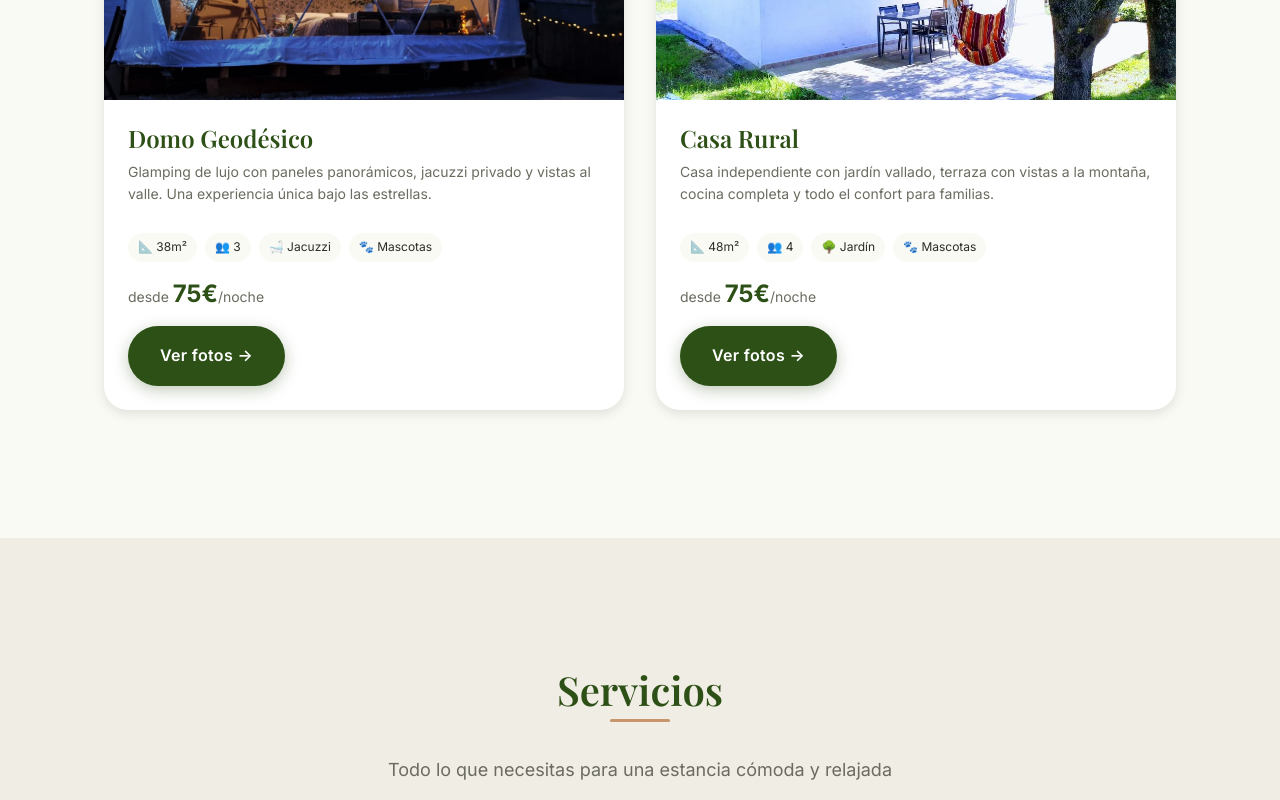
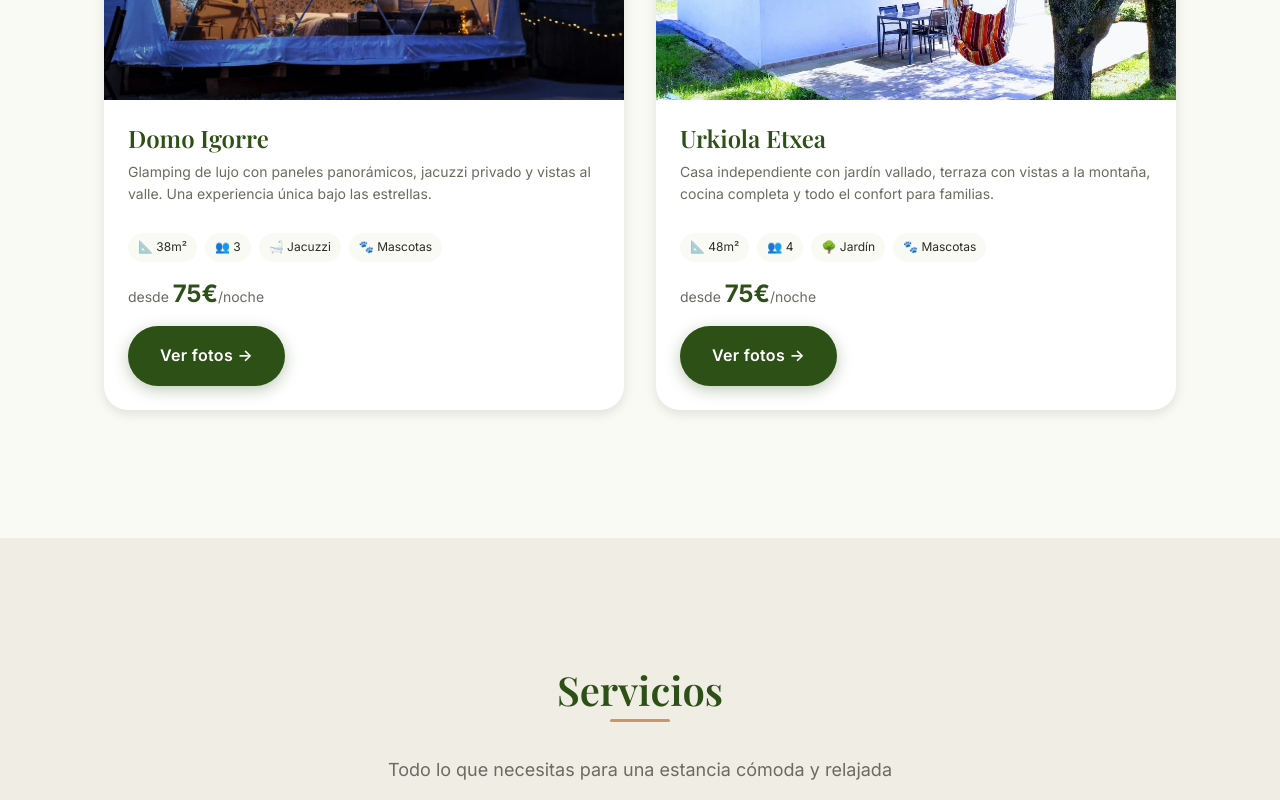
Before and after one commit to PabloSainz98/mendien-artean-web, a plain HTML site: page index.html in a window 1280 px wide. Shown: the part 2140-2940 px from the top of the page. Drawn offline with nearby package versions, Linux system fonts and the light colour scheme; a web font is replaced by a local one.

Commit message:
fix(i18n): resolve property keys and rename stays to Domo Igorre and Urkiola Etxea

```diff
--- a/index.html
+++ b/index.html
@@ -225,7 +225,7 @@
             <span class="property-badge" data-i18n="properties.featured">Destacado</span>
           </div>
           <div class="property-card-content">
-            <h3 data-i18n="properties.domo.title">Domo Geodésico</h3>
+            <h3 data-i18n="properties.domo.title">Domo Igorre</h3>
             <p data-i18n="properties.domo.desc">Glamping de lujo con paneles panorámicos, jacuzzi privado y vistas al valle. Una experiencia única bajo las estrellas.</p>
             <div class="property-card-features">
               <span>📐 38m²</span>
@@ -246,7 +246,7 @@
             <img src="images/444547533.jpg" alt="Casa rural con terraza y jardín" loading="lazy" decoding="async" width="600" height="400">
           </div>
           <div class="property-card-content">
-            <h3 data-i18n="properties.casa.title">Casa Rural</h3>
+            <h3 data-i18n="properties.casa.title">Urkiola Etxea</h3>
             <p data-i18n="properties.casa.desc">Casa independiente con jardín vallado, terraza con vistas a la montaña, cocina completa y todo el confort para familias.</p>
             <div class="property-card-features">
               <span>📐 48m²</span>
@@ -391,7 +391,7 @@
 
           <div class="pricing-property-links">
             <div class="pricing-property">
-              <strong data-i18n="properties.domo.title">Domo Geodésico</strong>
+              <strong data-i18n="properties.domo.title">Domo Igorre</strong>
               <div class="pricing-book">
                 <a href="#booking" class="btn btn-primary btn-sm">
                   <span data-i18n="price.bookdirect">✉️ Directo</span>
@@ -405,7 +405,7 @@
               </div>
             </div>
             <div class="pricing-property">
-              <strong data-i18n="properties.casa.title">Casa Rural</strong>
+              <strong data-i18n="properties.casa.title">Urkiola Etxea</strong>
               <div class="pricing-book">
                 <a href="#booking" class="btn btn-primary btn-sm">
                   <span data-i18n="price.bookdirect">✉️ Directo</span>
@@ -453,8 +453,8 @@
             <div class="form-group">
               <label for="b_property" data-i18n="booking.property">Alojamiento</label>
               <select id="b_property" name="property" required>
-                <option value="domo" data-i18n="booking.property.domo">Domo Geodésico</option>
-                <option value="casa" data-i18n="booking.property.casa">Casa Rural</option>
+                <option value="domo" data-i18n="booking.property.domo">Domo Igorre</option>
+                <option value="casa" data-i18n="booking.property.casa">Urkiola Etxea</option>
               </select>
             </div>
           </div>
@@ -569,8 +569,8 @@
       </div>
 
       <div class="gallery-tabs">
-        <button class="gallery-tab active" data-tab="domo" data-i18n="gallery.tab.domo">Domo</button>
-        <button class="gallery-tab" data-tab="casa" data-i18n="gallery.tab.casa">Casa Rural</button>
+        <button class="gallery-tab active" data-tab="domo" data-i18n="gallery.tab.domo">Domo Igorre</button>
+        <button class="gallery-tab" data-tab="casa" data-i18n="gallery.tab.casa">Urkiola Etxea</button>
       </div>
 
       <div class="gallery-grid" id="galleryGrid">
--- a/js/i18n.js
+++ b/js/i18n.js
@@ -36,11 +36,11 @@ const translations = {
     'properties.title': 'Nuestros Alojamientos',
     'properties.subtitle': 'Dos experiencias únicas en plena naturaleza vasca',
     'properties.featured': 'Destacado',
-    'properties.domo.title': 'Domo Geodésico',
+    'properties.domo.title': 'Domo Igorre',
     'properties.domo.desc': 'Glamping de lujo con paneles panorámicos, jacuzzi privado y vistas al valle. Una experiencia única bajo las estrellas.',
     'properties.domo.feat3': '🛁 Jacuzzi',
     'properties.domo.feat4': '🐾 Mascotas',
-    'properties.casa.title': 'Casa Rural',
+    'properties.casa.title': 'Urkiola Etxea',
     'properties.casa.desc': 'Casa independiente con jardín vallado, terraza con vistas a la montaña, cocina completa y todo el confort para familias.',
     'properties.casa.feat3': '🌳 Jardín',
     'properties.casa.feat4': '🐾 Mascotas',
@@ -92,8 +92,8 @@ const translations = {
     'booking.email': 'Email',
     'booking.phone': 'Teléfono (WhatsApp)',
     'booking.property': 'Alojamiento',
-    'booking.property.domo': 'Domo Geodésico',
-    'booking.property.casa': 'Casa Rural',
+    'booking.property.domo': 'Domo Igorre',
+    'booking.property.casa': 'Urkiola Etxea',
     'booking.guests': 'Huéspedes (Max 4)',
     'booking.checkin': 'Fecha de Entrada',
     'booking.checkout': 'Fecha de Salida',
@@ -138,8 +138,8 @@ const translations = {
     // Gallery
     'gallery.title': 'Galería',
     'gallery.subtitle': 'Echa un vistazo a nuestros alojamientos y su entorno',
-    'gallery.tab.domo': 'Domo',
-    'gallery.tab.casa': 'Casa Rural',
+    'gallery.tab.domo': 'Domo Igorre',
+    'gallery.tab.casa': 'Urkiola Etxea',
 
     // Reviews
     'reviews.title': 'Opiniones',
@@ -203,11 +203,11 @@ const translations = {
     'properties.title': 'Our Stays',
     'properties.subtitle': 'Two unique experiences in the heart of Basque nature',
     'properties.featured': 'Featured',
-    'properties.domo.title': 'Geodesic Dome',
+    'properties.domo.title': 'Domo Igorre',
     'properties.domo.desc': 'Luxury glamping with panoramic windows, private hot tub and valley views. A unique stay under the stars.',
     'properties.domo.feat3': '🛁 Hot tub',
     'properties.domo.feat4': '🐾 Pets',
-    'properties.casa.title': 'Rural House',
+    'properties.casa.title': 'Urkiola Etxea',
     'properties.casa.desc': 'Independent house with fenced garden, mountain-view terrace, full kitchen and all the comfort for families.',
     'properties.casa.feat3': '🌳 Garden',
     'properties.casa.feat4': '🐾 Pets',
@@ -256,8 +256,8 @@ const translations = {
     'booking.email': 'Email Address',
     'booking.phone': 'Phone Number (WhatsApp)',
     'booking.property': 'Stay',
-    'booking.property.domo': 'Geodesic Dome',
-    'booking.property.casa': 'Rural House',
+    'booking.property.domo': 'Domo Igorre',
+    'booking.property.casa': 'Urkiola Etxea',
     'booking.guests': 'Guests (Max 4)',
     'booking.checkin': 'Check-in Date',
     'booking.checkout': 'Check-out Date',
@@ -298,8 +298,8 @@ const translations = {
 
     'gallery.title': 'Gallery',
     'gallery.subtitle': 'Take a look at our stays and surroundings',
-    'gallery.tab.domo': 'Dome',
-    'gallery.tab.casa': 'Rural House',
+    'gallery.tab.domo': 'Domo Igorre',
+    'gallery.tab.casa': 'Urkiola Etxea',
 
     'reviews.title': 'Reviews',
     'reviews.subtitle': 'What our guests say',
@@ -360,11 +360,11 @@ const translations = {
     'properties.title': 'Gure ostatuak',
     'properties.subtitle': 'Bi esperientzia bakar Euskal naturaren erdian',
     'properties.featured': 'Nabarmendua',
-    'properties.domo.title': 'Domo geodesikoa',
+    'properties.domo.title': 'Domo Igorre',
     'properties.domo.desc': 'Luxuzko glampinga leiho panoramikoekin, jacuzzi pribatuarekin eta haranera bista ikusgarriekin. Izarren azpiko esperientzia bakarra.',
     'properties.domo.feat3': '🛁 Jacuzzia',
     'properties.domo.feat4': '🐾 Maskotak',
-    'properties.casa.title': 'Landa-etxea',
+    'properties.casa.title': 'Urkiola Etxea',
     'properties.casa.desc': 'Etxe independentea lorategi itxiarekin, mendira bistako terrazarekin, sukalde osoarekin eta familientzako erosotasun guztiekin.',
     'properties.casa.feat3': '🌳 Lorategia',
     'properties.casa.feat4': '🐾 Maskotak',
@@ -413,8 +413,8 @@ const translations = {
     'booking.email': 'Emaila',
     'booking.phone': 'Telefonoa (WhatsApp)',
     'booking.property': 'Ostatua',
-    'booking.property.domo': 'Domo geodesikoa',
-    'booking.property.casa': 'Landa-etxea',
+    'booking.property.domo': 'Domo Igorre',
+    'booking.property.casa': 'Urkiola Etxea',
     'booking.guests': 'Gonbidatuak (Max 4)',
     'booking.checkin': 'Sarrera data',
     'booking.checkout': 'Irteera data',
@@ -455,8 +455,8 @@ const translations = {
 
     'gallery.title': 'Argazkiak',
     'gallery.subtitle': 'Begiratu gure ostatuak eta ingurua',
-    'gallery.tab.domo': 'Domoa',
-    'gallery.tab.casa': 'Landa-etxea',
+    'gallery.tab.domo': 'Domo Igorre',
+    'gallery.tab.casa': 'Urkiola Etxea',
 
     'reviews.title': 'Iritziak',
     'reviews.subtitle': 'Gure gonbidatuek esaten dutena',
--- a/js/main.js
+++ b/js/main.js
@@ -272,7 +272,7 @@ function initBookingForm() {
     const email    = document.getElementById('b_email').value.trim();
     const phone    = document.getElementById('b_phone').value.trim();
     const property = document.getElementById('b_property').value;
-    const propertyName = property === 'domo' ? 'Domo Geodésico' : 'Casa Rural';
+    const propertyName = property === 'domo' ? 'Domo Igorre' : 'Urkiola Etxea';
     const guests   = document.getElementById('b_guests').value;
     const checkin  = document.getElementById('b_checkin').value;
     const checkout = document.getElementById('b_checkout').value;
```
